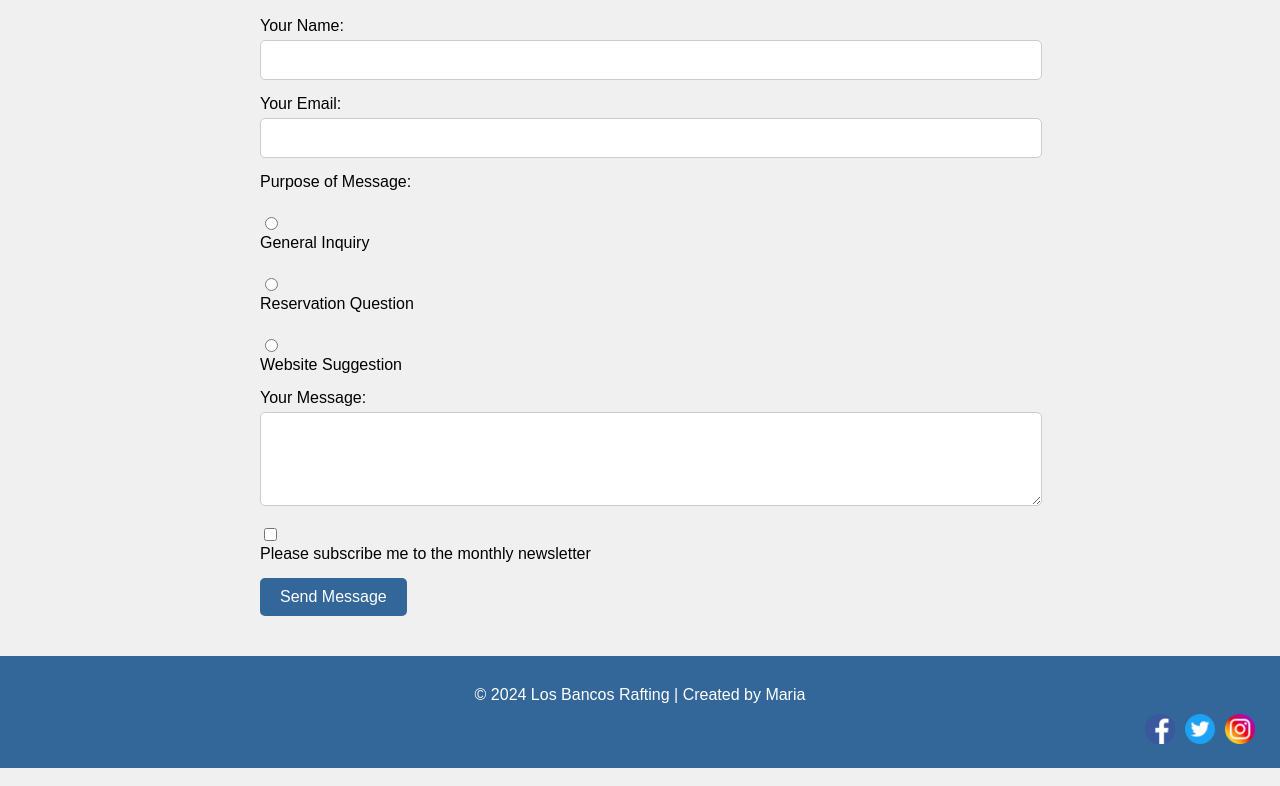
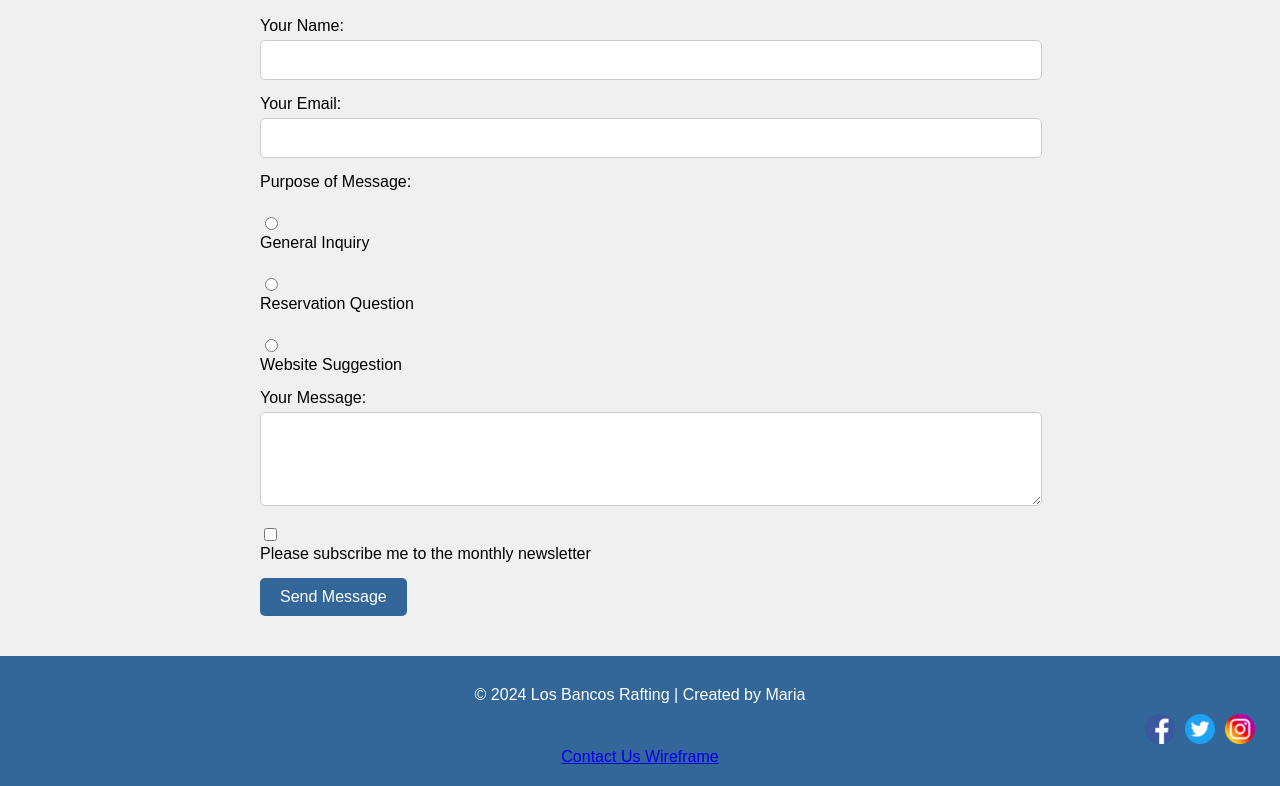
Before and after one commit to MjVelasco7/wdd130, a plain HTML site: page wwr/contact.html in a window 1280 px wide. Shown: the part 1226-2012 px from the top of the page. Drawn offline with Linux system fonts and the light colour scheme; a web font is replaced by a local one.

Commit message:
contact.html

```diff
--- a/wwr/contact.html
+++ b/wwr/contact.html
@@ -92,6 +92,9 @@
                 <a href="#"><img src="images/twitter.png" alt="Twitter"></a>
                 <a href="#"><img src="images/instagram.png" alt="Instagram"></a>
             </div>
+            <div>
+                <a href="https://app.moqups.com/PCnLxeAoOmg13iOAaGlGkEDSfq8okWQy/view/page/ad64222d5" target="_blank">Contact Us Wireframe</a>
+            </div>
         </div>
     </footer>
 </body>
```
